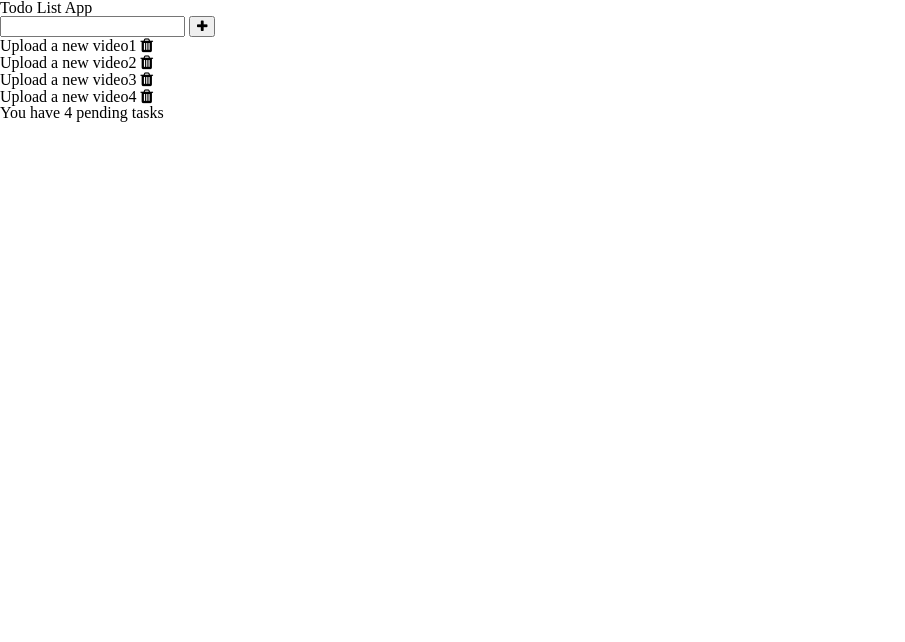
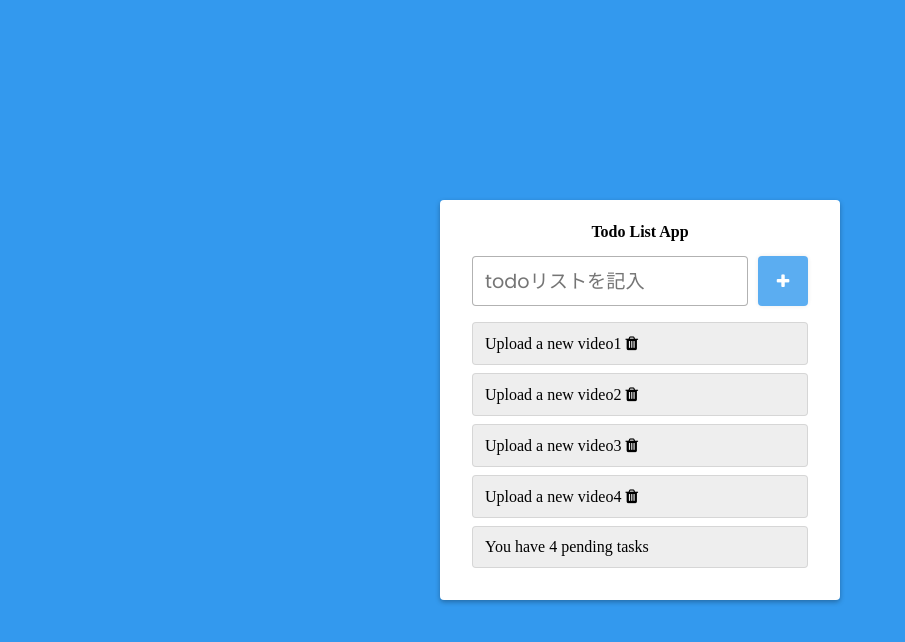
Before and after one commit to js-boi/todolist, a plain HTML site: page index.html in a window 1280 px wide. Shown: the whole page, without its empty margins (0-905 px from the left). Drawn offline with nearby package versions, Linux system fonts and the light colour scheme.

Commit message:
[add]6割完成（11:20）

```diff
--- a/index.html
+++ b/index.html
@@ -12,10 +12,12 @@
 </head>
 
 <body>
+
   <div class="wrapper">
+    <div class="todolistContainer">
       <h2 class="title">Todo List App</h2>
       <div class="inputFields">
-      <input type="text">
+        <input type="text" class="inputArea" placeholder="todoリストを記入">
         <button type="submit" class="btn"><i class="fa fa-plus"></i></button>
       </div>
 
@@ -42,6 +44,7 @@
       </div>
 
     </div>
+  </div>
 </body>
 
 </html>
--- a/style.css
+++ b/style.css
@@ -1,6 +1,80 @@
 @import url('https://fonts.googleapis.com/css2?family=Poppins:wght@100;200;300;400;500;600;700;800;900&display=swap');
 
-*, *:before, *:after {
--webkit-box-sizing: border-box;
-box-sizing: border-box
+*,
+*:before,
+*:after {
+  -webkit-box-sizing: border-box;
+  box-sizing: border-box
 }
+
+* {
+  font-family: 'Poppins', sans-serif;
+}
+
+/* アプリを中央配置 */
+.wrapper {
+  display: flex;
+  justify-content: center;
+  align-items: center;
+  width: 100%;
+  min-height: 100vh;
+  background-color: #39e;
+}
+
+.todolistContainer {
+  width: 400px;
+  padding: 24px 32px;
+  background-color: #fff;
+  border-radius: 4px;
+  box-shadow: 0 2px 5px rgba(0, 0, 0, .3);
+}
+
+
+.todolistContainer .title {
+  text-align: center;
+  font-weight: 800;
+  text-align: center;
+}
+
+/* ーーーーーーーーーーーーーーーー
+    文字入力エリア（inputFields）
+   ーーーーーーーーーーーーーーーー */
+
+.todolistContainer .inputFields {
+  display: flex;
+  justify-content: space-between;
+  height: 50px;
+  margin: 16px 0;
+}
+
+.todolistContainer .inputArea {
+  width: calc(100% - 60px);
+  height: 100%;
+  padding: 0 12px;
+  border: 1px solid rgba(0, 0, 0, .3);
+  border-radius: 4px;
+  font-size: 1.2rem;
+  outline: none;
+}
+
+.todolistContainer button.btn {
+  width: 50px;
+  height: 100%;
+  border: none;
+  border-radius: 4px;
+  box-shadow: 0 0 5px rgba(0,0,0, .1);
+  background-color: #39e;
+  color: #fff;
+  font-size: 1rem;
+  cursor: pointer;
+  opacity: .8;
+}
+
+.todolistContainer .content ul li {
+  display: block;
+  margin: 8px 0;
+  padding: 12px;
+  border-radius: 4px;
+  background-color: #eee;
+  border: 1px solid rgba(0, 0, 0, .1);
+}
```
Lines whose indentation alone changed are shown as unchanged.
